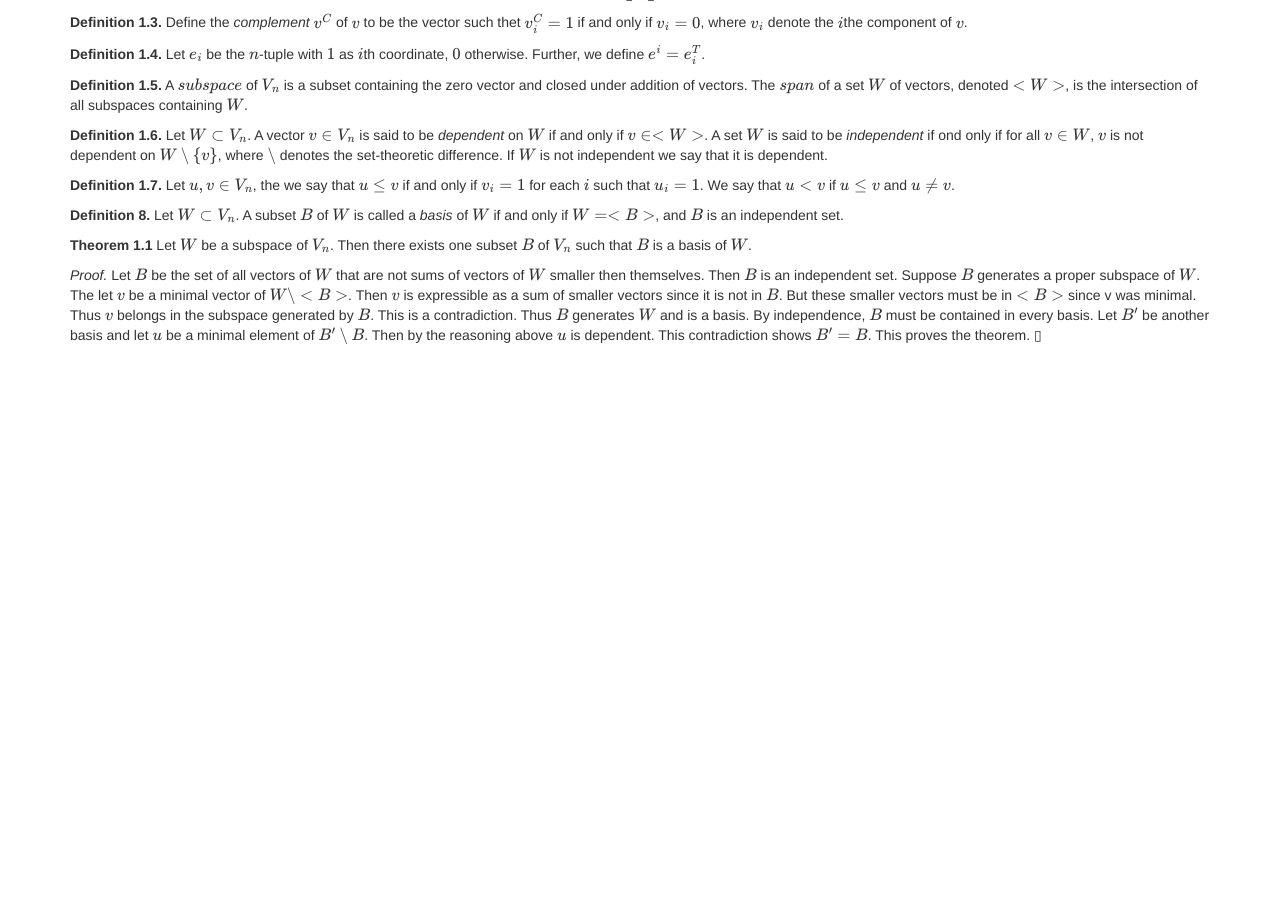
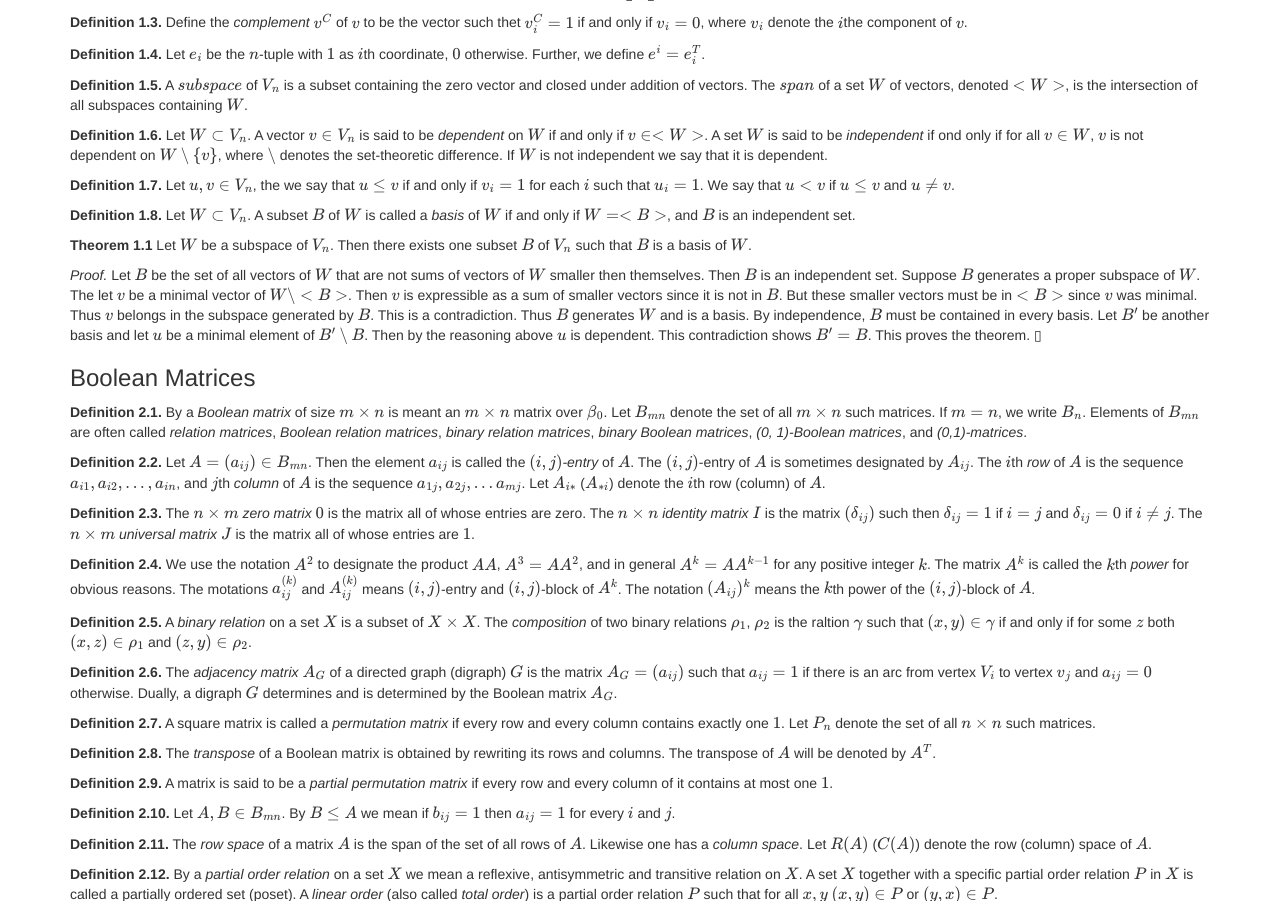
Before and after one commit to lemonpaul/flask-matrix, a Flask app: page /explore in a window 1280 px wide. Shown: the part 486-1387 px from the top of the page. Before the commit the page ends 830 px from the top, so only its background shows below. Run offline with Flask 2, Linux system fonts and the light colour scheme; some libraries are stand-ins or nearby versions.

Commit message:
Update theory section

```diff
--- a/app/templates/explore.html
+++ b/app/templates/explore.html
@@ -29,17 +29,59 @@
     is dependent.</p>
     <p><b>Definition 1.7.</b> Let $u, v \in V_n$, the we say that $u\le v$ if and only if $v_i=1$ for each $i$ such that
     $u_i=1$. We say that $u\lt v$ if $u \le v$ and $u \ne v$.</p>
-    <p><b>Definition 8.</b> Let $W \subset V_n$. A subset $B$ of $W$ is called a <i>basis</i> of $W$ if and only if
+    <p><b>Definition 1.8.</b> Let $W \subset V_n$. A subset $B$ of $W$ is called a <i>basis</i> of $W$ if and only if
     $W = \lt B \gt$, and $B$ is an independent set.</p>
     <p><b>Theorem 1.1</b> Let $W$ be a subspace of $V_n$. Then there exists one subset $B$ of $V_n$ such that $B$ is a
     basis of $W$.</p>
     <p><i>Proof.</i> Let $B$ be the set of all vectors of $W$ that are not sums of vectors of $W$ smaller then themselves.
     Then $B$ is an independent set. Suppose $B$ generates a proper subspace of $W$. The let $v$ be a minimal vector of
     $W \setminus \lt B \gt$. Then $v$ is expressible as a sum of smaller vectors since it is not in $B$. But these smaller
-    vectors must be in $\lt B \gt$ since v was minimal. Thus $v$ belongs in the subspace generated by $B$. This is a
+    vectors must be in $\lt B \gt$ since $v$ was minimal. Thus $v$ belongs in the subspace generated by $B$. This is a
     contradiction. Thus $B$ generates $W$ and is a basis. By independence, $B$ must be contained in every basis. Let $B'$
     be another basis and let $u$ be a minimal element of $B'\setminus B$. Then by the reasoning above $u$ is dependent.
     This contradiction shows $B'=B$. This proves the theorem. &#9647;</p>
+    <h3>Boolean Matrices</h3>
+    <p><b>Definition 2.1.</b> By a <i>Boolean matrix</i> of size $m \times n$ is meant an $m \times n$ matrix over
+    $\beta_0$. Let $B_{mn}$ denote the set of all $m \times n$ such matrices. If $m=n$, we write $B_n$. Elements of
+    $B_{mn}$ are often called <i>relation matrices</i>, <i>Boolean relation matrices</i>, <i>binary relation matrices</i>,
+    <i>binary Boolean matrices</i>, <i>(0, 1)-Boolean matrices</i>, and <i>(0,1)-matrices</i>.</p>
+    <p><b>Definition 2.2.</b> Let $A = (a_{ij}) \in B_{mn}$. Then the element $a_{ij}$ is called the <i>$(i,j)$-entry</i>
+    of $A$. The $(i,j)$-entry of $A$ is sometimes designated by $A_{ij}$. The $i$th <i>row</i> of $A$ is the sequence
+    $a_{i1}, a_{i2}, ..., a_{in}$, and $j$th <i>column</i> of $A$ is the sequence $a_{1j}, a_{2j}, ... a_{mj}$. Let
+    $A_{i*}$ ($A_{*i}$) denote the $i$th row (column) of $A$.</p>
+    <p><b>Definition 2.3.</b> The $n \times m$ <i>zero matrix $0$</i> is the matrix all of whose entries are zero. The
+    $n \times n$ <i>identity matrix $I$</i> is the matrix $(\delta_{ij})$ such then $\delta_{ij}=1$ if $i=j$ and
+    $\delta_{ij}=0$ if $i \ne j$. The $n \times m$ <i>universal matrix $J$</i> is the matrix all of whose entries are $1$.</p>
+    <p><b>Definition 2.4.</b> We use the notation $A^2$ to designate the product $AA$, $A^3=AA^2$, and in general
+    $A^k=AA^{k-1}$ for any positive integer $k$. The matrix $A^k$ is called the $k$th <i>power</i> for obvious reasons.
+    The motations $a^{(k)}_{ij}$ and $A^{(k)}_{ij}$ means $(i,j)$-entry and $(i,j)$-block of $A^k$. The notation $(A_{ij})^k$
+    means the $k$th power of the $(i,j)$-block of $A$.</p>
+    <p><b>Definition 2.5.</b> A <i>binary relation</i> on a set $X$ is a subset of $X \times X$. The <i>composition</i>
+    of two binary relations $\rho_1$, $\rho_2$ is the raltion $\gamma$ such that $(x,y) \in \gamma$ if and only if for
+    some $z$ both $(x,z) \in \rho_1$ and $(z,y) \in \rho_2$.</p>
+    <p><b>Definition 2.6.</b> The <i>adjacency matrix $A_G$</i> of a directed graph (digraph) $G$ is the matrix $A_G=(a_{ij})$
+    such that $a_{ij}=1$ if there is an arc from vertex $V_i$ to vertex $v_j$ and $a_{ij}=0$ otherwise. Dually, a digraph
+    $G$ determines and is determined by the Boolean matrix $A_G$.</p>
+    <p><b>Definition 2.7.</b> A square matrix is called a <i>permutation matrix</i> if every row and every column contains
+    exactly one $1$. Let $P_n$ denote the set of all $n \times n$ such matrices.</p>
+    <p><b>Definition 2.8.</b> The <i>transpose</i> of a Boolean matrix is obtained by rewriting its rows and columns. The
+    transpose of $A$ will be denoted by $A^T$.</p>
+    <p><b>Definition 2.9.</b> A matrix is said to be a <i>partial permutation matrix</i> if every row and every column of
+    it contains at most one $1$.</p>
+    <p><b>Definition 2.10.</b> Let $A, B \in B_{mn}$. By $B \le A$ we mean if $b_{ij}=1$ then $a_{ij}=1$ for every $i$ and
+    $j$.</p>
+    <p><b>Definition 2.11.</b> The <i>row space</i> of a matrix $A$ is the span of the set of all rows of $A$. Likewise one has a <i>column space</i>.
+    Let $R(A)$ ($C(A)$) denote the row (column) space of $A$.</p>
+    <p><b>Definition 2.12.</b> By a <i>partial order relation</i> on a set $X$ we mean a reflexive, antisymmetric and
+    transitive relation on $X$. A set $X$ together with a specific partial order relation $P$ in $X$ is called a partially
+    ordered set (poset). A <i>linear order</i> (also called <i>total order</i>) is a partial order relation $P$ such that
+    for all $x,y$ $(x,y) \in P$ or $(y,x) \in P$.</p>
+    <p><b>Definition 2.13.</b> A <i>lattice</i> is a partially ordered set in which every pair of elements has a least
+    upper bound (join) and greatest lower bound (meet). The operations join and meet are denoted by $\lor$ and $\land$
+    respectively.</p>
+    <p><b>Definition 2.14.</b> A lattice is said to be <i>distributive</i> if and only if $A \lor (B \land C) = (A \lor B)
+    \land (A \lor C)$ for all $A, B, C$. This is equivalent to the dual condition $A \land (B \lor C)=(A \land B) \lor
+    (A \land C)$.</p>
 {% endblock %}
 
 {% block scripts %}
```
